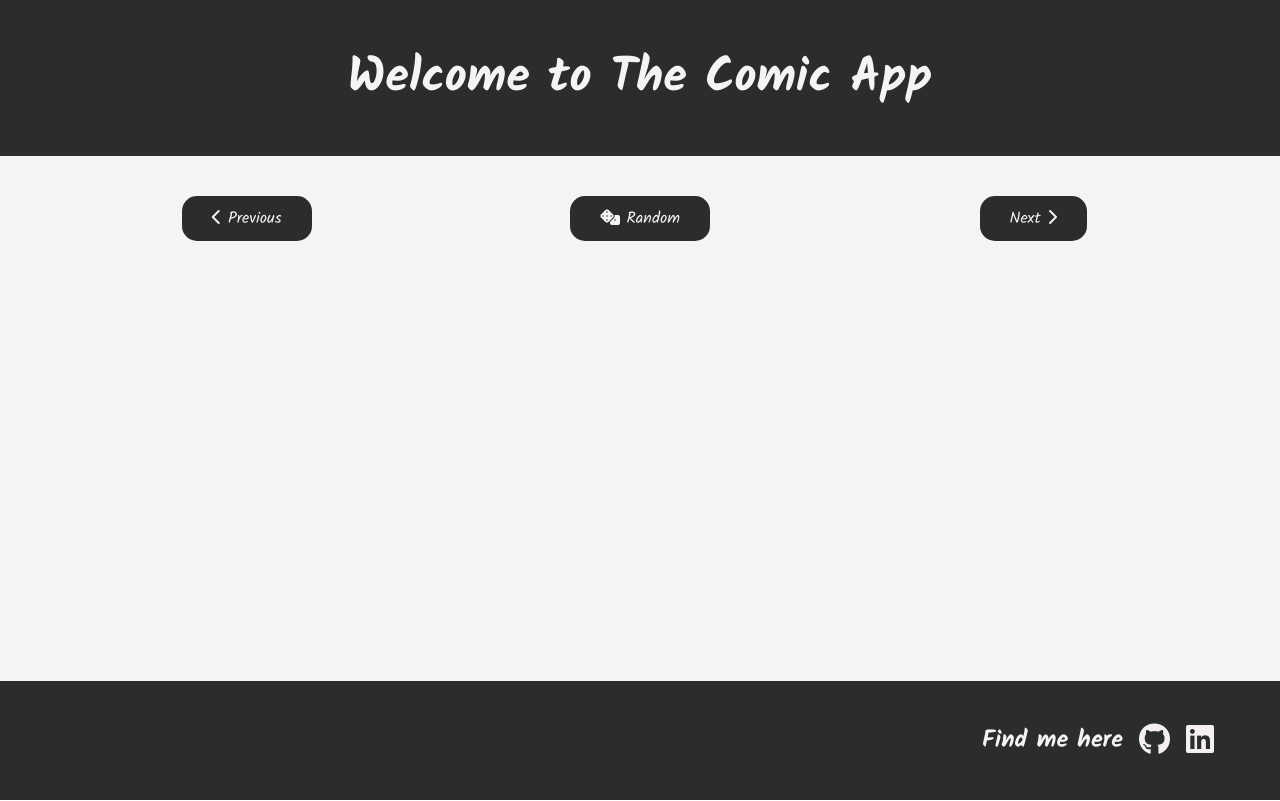
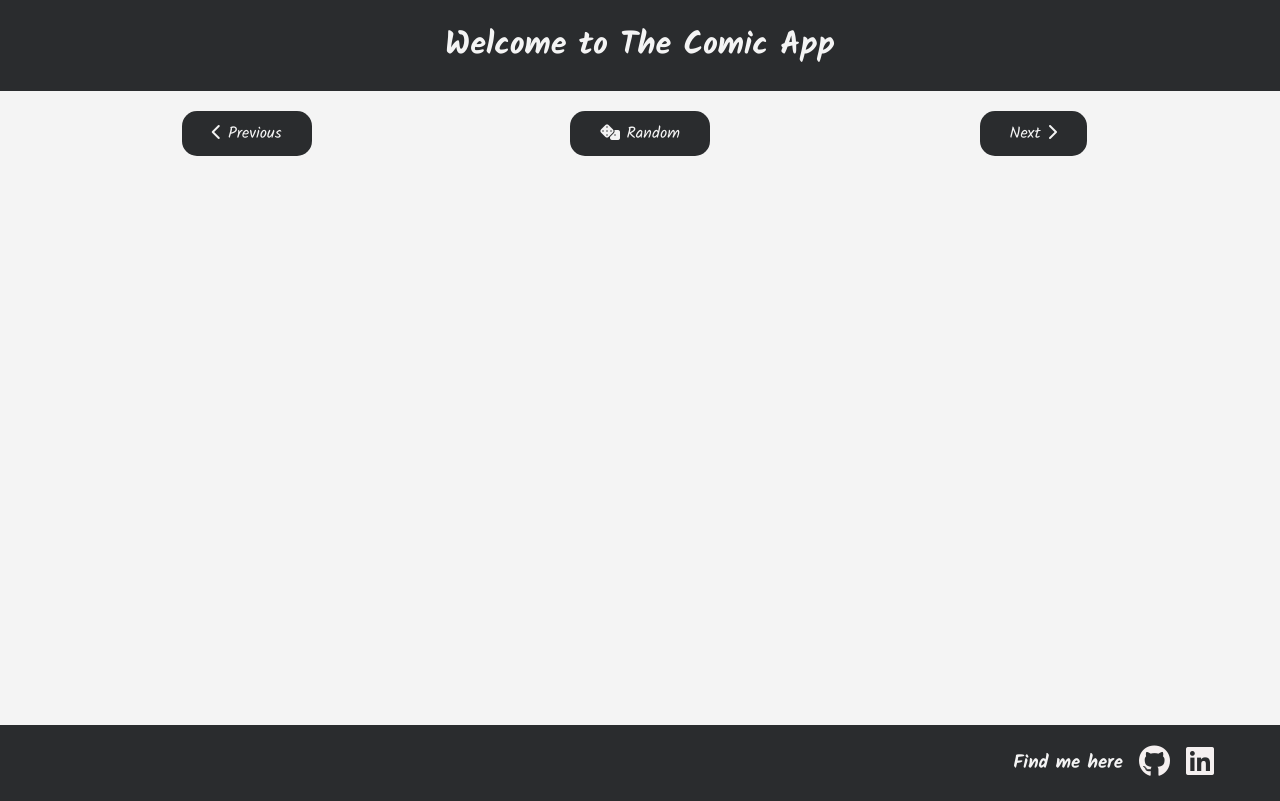
Before and after one commit to caleb1111/comic-app, a website built with Parcel: page index.html in a window 1280 px wide. Built offline with nearby package versions, Linux system fonts and the light colour scheme; no server answers.

Commit message:
Updated style

```diff
--- a/index.html
+++ b/index.html
@@ -53,7 +53,7 @@
         <nav>
           <ul class="contact_info">
             <li>
-              <h2>Find me here</h2>
+              <h3>Find me here</h3>
             </li>
             <li>
               <a href="https://github.com/caleb1111"
--- a/src/style/style.css
+++ b/src/style/style.css
@@ -24,7 +24,7 @@ body::-webkit-scrollbar {
 .container {
   max-width: 1180px;
   margin: 0 auto;
-  padding: 40px 0;
+  padding: 20px 0;
   text-align: center;
 }
 
@@ -33,7 +33,7 @@ body::-webkit-scrollbar {
 }
 
 .app_header {
-  font-size: 3rem;
+  font-size: 2rem;
   color: var(--light-color);
 }
 
```
